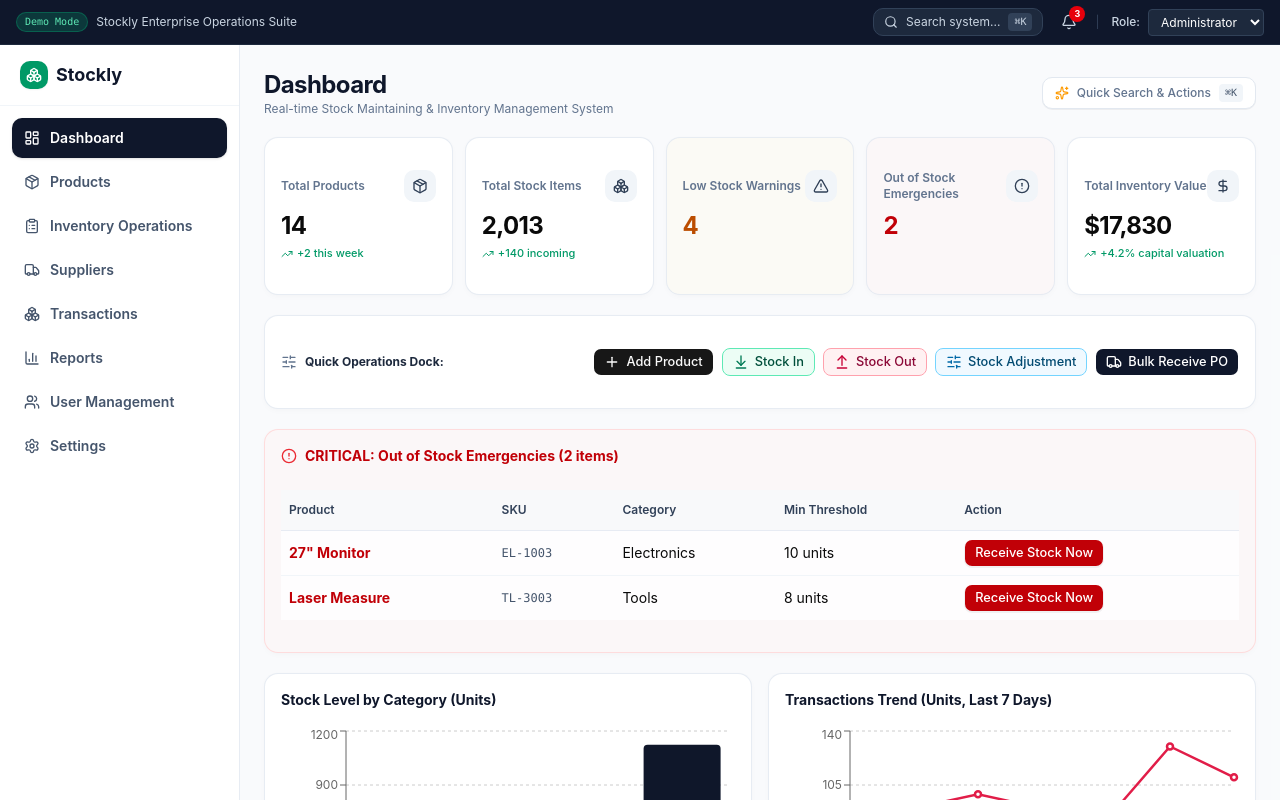
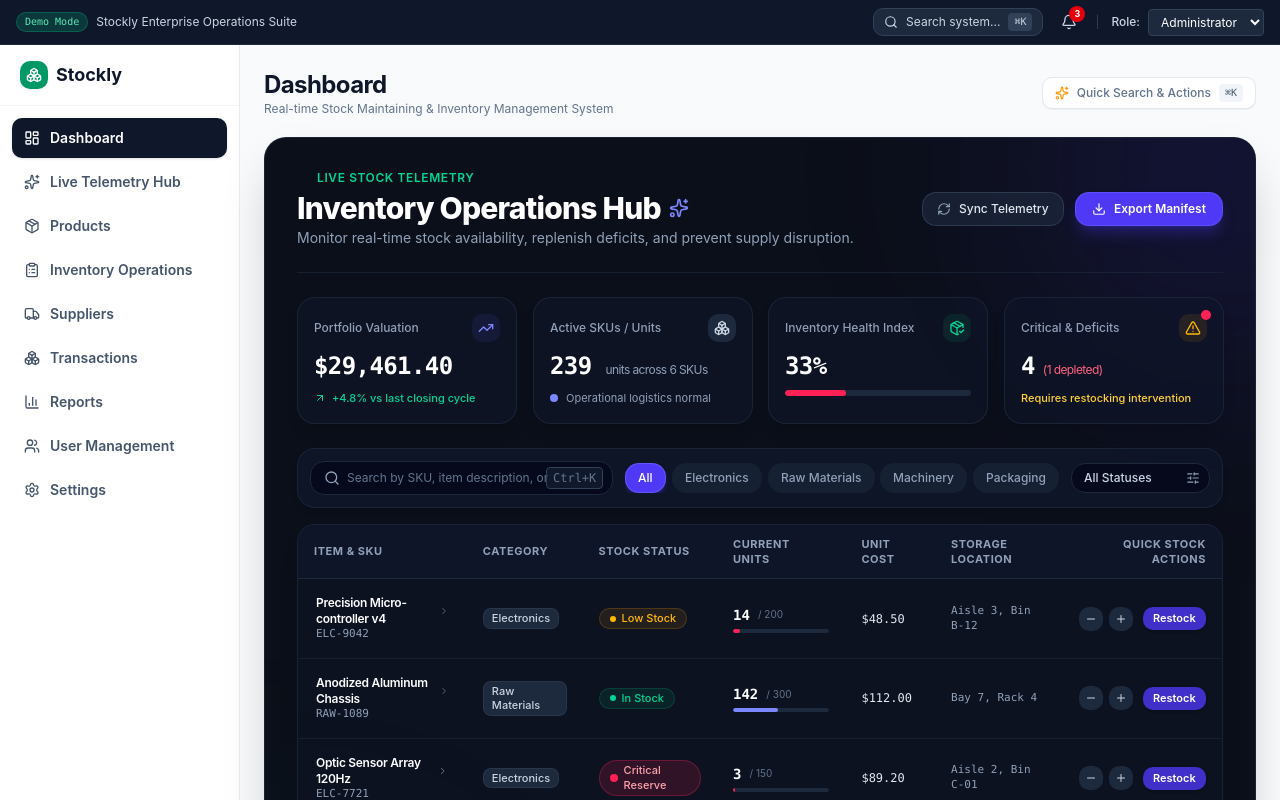
Before and after one commit to kolli-dhanush-reddy/inventory-management-system, a Next.js app: page / in a window 1280 px wide. Shown: the top 800 px of the page. Built offline with nearby package versions, Linux system fonts and the light colour scheme.

Commit message:
Integrate InventoryStockDashboard directly into Dashboard and navigation

```diff
--- a/app/page.tsx
+++ b/app/page.tsx
@@ -48,11 +48,13 @@ import { Badge } from '@/components/ui/badge'
 import { Button } from '@/components/ui/button'
 import { Card, CardContent, CardHeader, CardTitle } from '@/components/ui/card'
 import { Table, TableBody, TableCell, TableHead, TableHeader, TableRow } from '@/components/ui/table'
+import InventoryStockDashboard from '@/components/inventory-stock-dashboard'
 
 type A = any
 
 const NAV: [string, A][] = [
   ['Dashboard', LayoutDashboard],
+  ['Live Telemetry Hub', Sparkles],
   ['Products', Package],
   ['Inventory Operations', ClipboardList],
   ['Suppliers', Truck],
@@ -680,7 +682,10 @@ export default function Page() {
 
           {/* ---------------- DASHBOARD VIEW ---------------- */}
           {view === 'Dashboard' && (
-            <div className="grid gap-5">
+            <div className="grid gap-6">
+              {/* Live Telemetry Operations Widget */}
+              <InventoryStockDashboard />
+
               {/* KPI Cards */}
               <div className="grid grid-cols-2 gap-3 lg:grid-cols-5">
                 <Kpi t="Total Products" v={prods.length} i={Package} trendStr="+2 this week" />
@@ -763,6 +768,13 @@ export default function Page() {
                   <CardContent className="overflow-x-auto"><Table><TH cols={['Date', 'Type', 'Product', 'Qty', 'Ref / Note', 'By']} /><TableBody className="divide-y divide-slate-100">{txns.slice(0, 7).map(TxRow)}</TableBody></Table></CardContent>
                 </Card>
               </div>
+            </div>
+          )}
+
+          {/* ---------------- LIVE TELEMETRY HUB VIEW ---------------- */}
+          {view === 'Live Telemetry Hub' && (
+            <div className="py-2">
+              <InventoryStockDashboard />
             </div>
           )}
 
```
